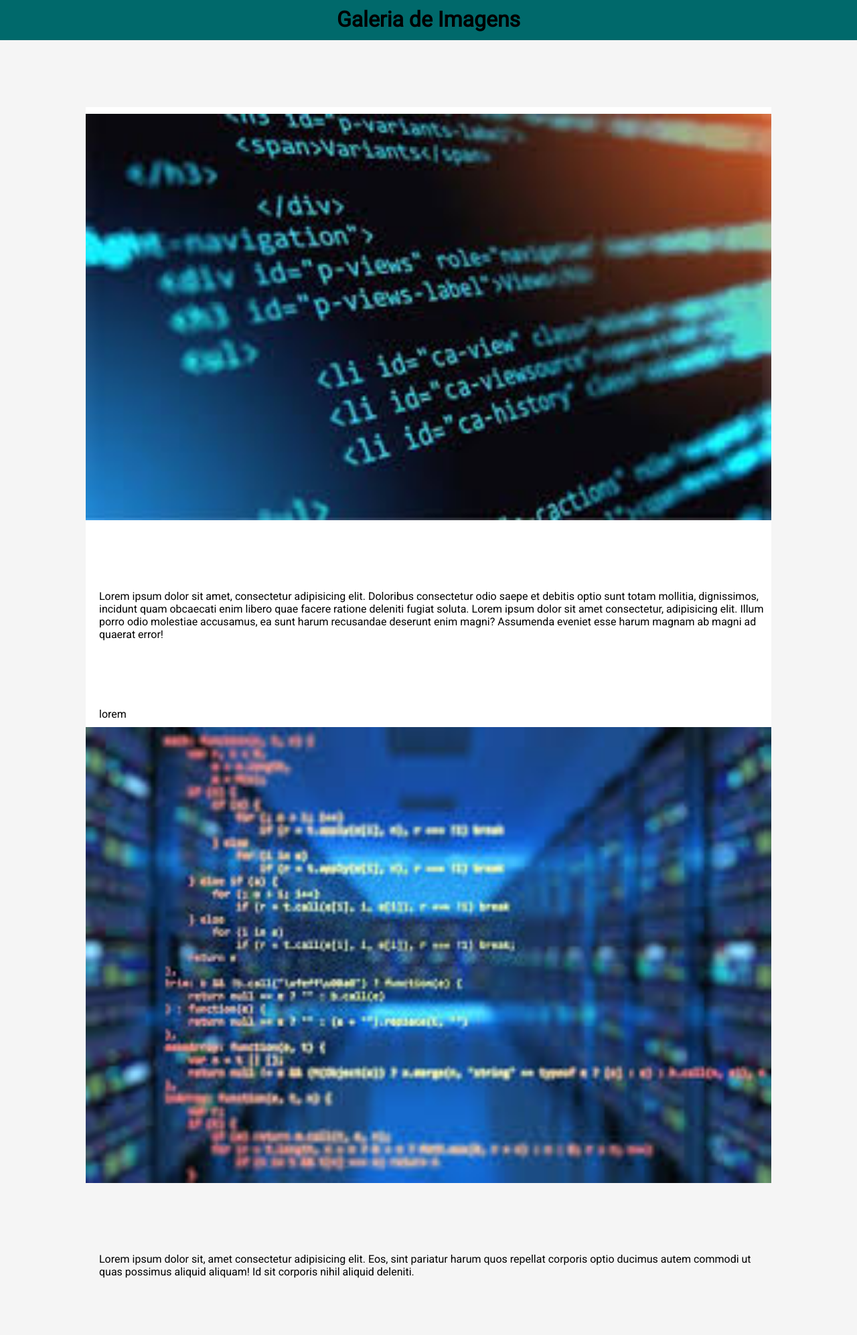
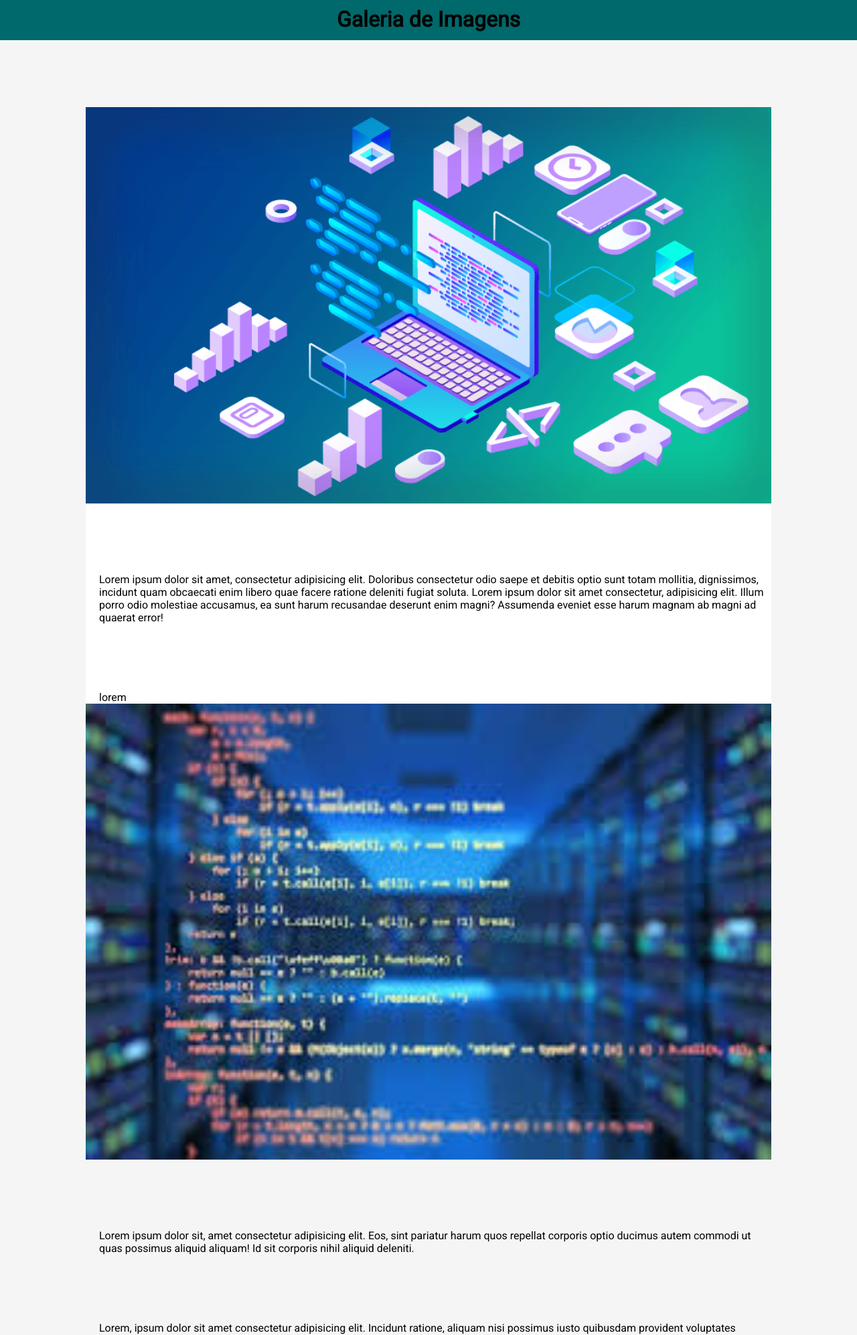
Before and after one commit to MatheusMenecucci/Projeto01, a PHP site: page /galeria.html in a window 1280 px wide. Shown: the top 1994 px of the page at 67% size. Run offline with PHP 8.4, Linux system fonts and the light colour scheme.

Commit message:
Ajustes CSS

```diff
--- a/css/style.css
+++ b/css/style.css
@@ -27,7 +27,7 @@ body{
 
 }
 .contGal img{
-     margin-top: 10px;
+     margin-top: 0px;
      width: 100%;
 }
 .contGal p{
--- a/galeria.html
+++ b/galeria.html
@@ -20,7 +20,7 @@
             <h1 id="cabe">Galeria de  Imagens</h1>
         </div>
         <div class="contGal">
-            <img src="img/programming.jpg" alt="PROGRAMAÇÃO">
+            <img src="img/Como-linkar-css-no-html.webp" alt="PROGRAMAÇÃO">
             <p>
                 Lorem ipsum dolor sit amet, consectetur adipisicing elit. Doloribus consectetur odio saepe et debitis optio sunt totam mollitia, dignissimos, incidunt quam obcaecati enim libero quae facere ratione deleniti fugiat soluta. Lorem ipsum dolor sit amet consectetur, adipisicing elit. Illum porro odio molestiae accusamus, ea sunt harum recusandae deserunt enim magni? Assumenda eveniet esse harum magnam ab magni ad quaerat error!
             </p>
```
Also changed, not shown: img/Como-linkar-css-no-html.webp (added).
